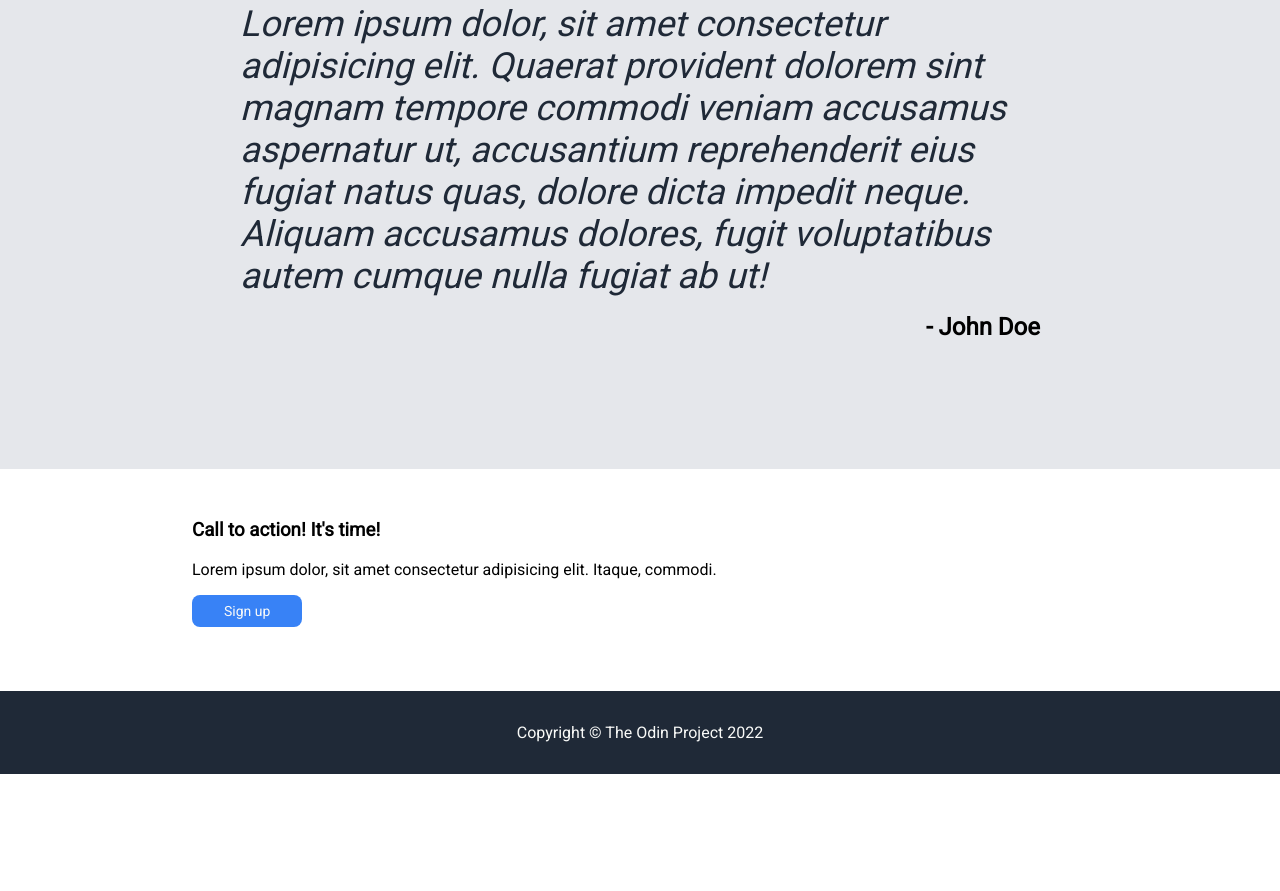
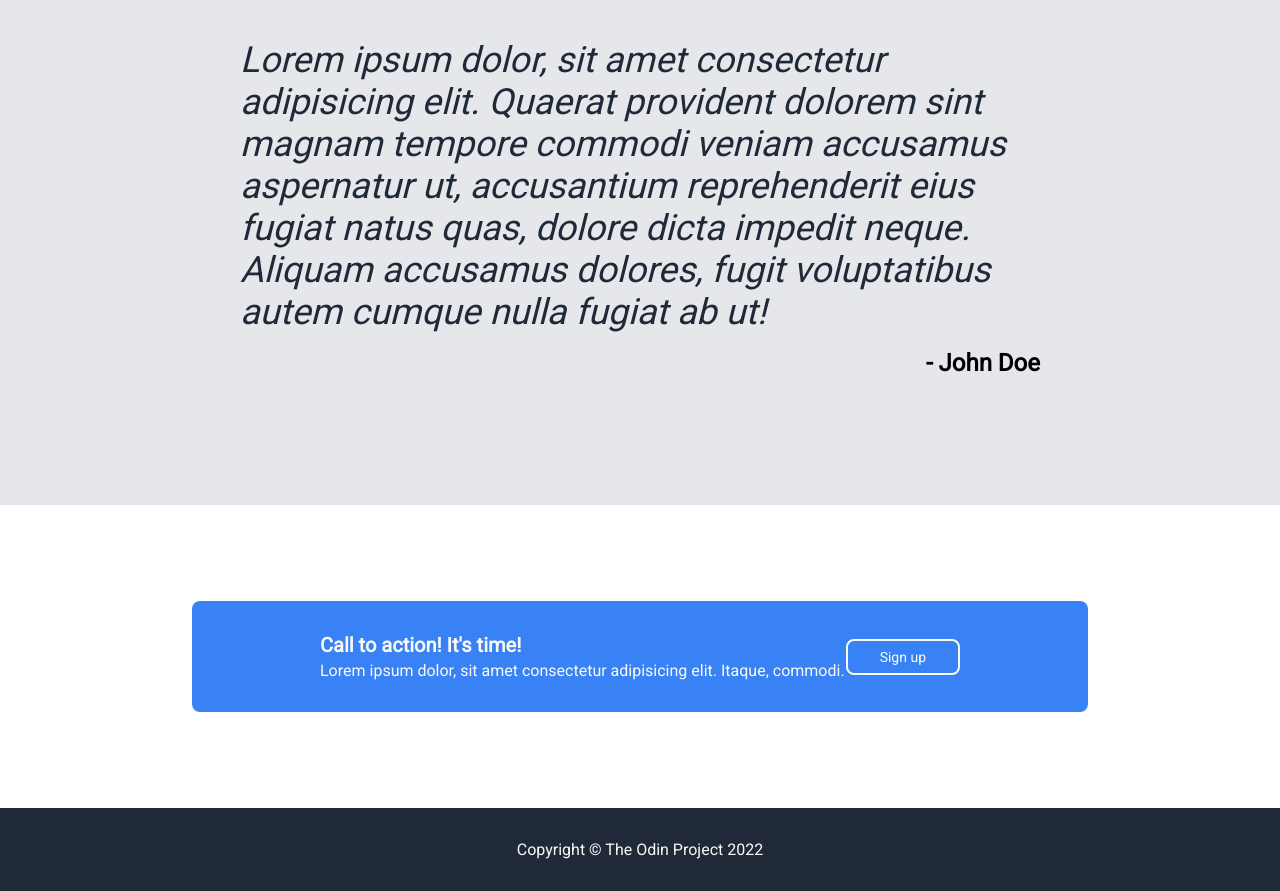
Before and after one commit to dukeofjukes/odin-landing-page, a plain HTML site: page index.html in a window 1280 px wide. Shown: the part 1573-2464 px from the top of the page. Before the commit the page ends 2347 px from the top, so only its background shows below. Drawn offline with Linux system fonts and the light colour scheme.

Commit message:
Style sign-up-block

```diff
--- a/index.html
+++ b/index.html
@@ -80,12 +80,14 @@
 
     <div class="content">
       <div class="sign-up-block">
-        <h3>Call to action! It's time!</h3>
-        <p>
-          Lorem ipsum dolor, sit amet consectetur adipisicing elit. Itaque,
-          commodi.
-        </p>
-        <button>Sign up</button>
+        <div class="left">
+          <h3>Call to action! It's time!</h3>
+          <p>
+            Lorem ipsum dolor, sit amet consectetur adipisicing elit. Itaque,
+            commodi.
+          </p>
+        </div>
+        <button class="right">Sign up</button>
       </div>
     </div>
 
--- a/style.css
+++ b/style.css
@@ -103,7 +103,7 @@ button {
 
 .content {
   background-color: white;
-  padding-top: 32px;
+  padding-top: 64px;
   padding-bottom: 64px;
 }
 
@@ -112,6 +112,8 @@ button {
   font-weight: extra-bold;
   color: #1f2937;
   text-align: center;
+  padding: 0 0 32px 0;
+  margin: 0;
 }
 
 .bubbles {
@@ -121,6 +123,7 @@ button {
   text-align: center;
   gap: 64px;
   flex-wrap: wrap;
+  padding-bottom: 32px;
 }
 
 .bubble-container {
@@ -164,6 +167,34 @@ button {
   margin: 0;
 }
 
+.sign-up-block {
+  background-color: #3882f6;
+  color: #f9faf8;
+  padding: 32px 128px;
+  margin: 32px 0;
+  border-radius: 8px;
+  display: flex;
+  justify-content: space-between;
+  align-items: center;
+}
+
+.sign-up-block h3 {
+  font-size: 20px;
+  font-weight: bold;
+  margin: 0;
+  padding: 0 0 4px 0;
+}
+
+.sign-up-block p {
+  margin: 0;
+  padding: 0;
+}
+
+.sign-up-block button {
+  border-style: solid;
+  border-color: #f9faf8;
+}
+
 .footer {
   background-color: #1f2937;
   color: #f9faf8;
```
